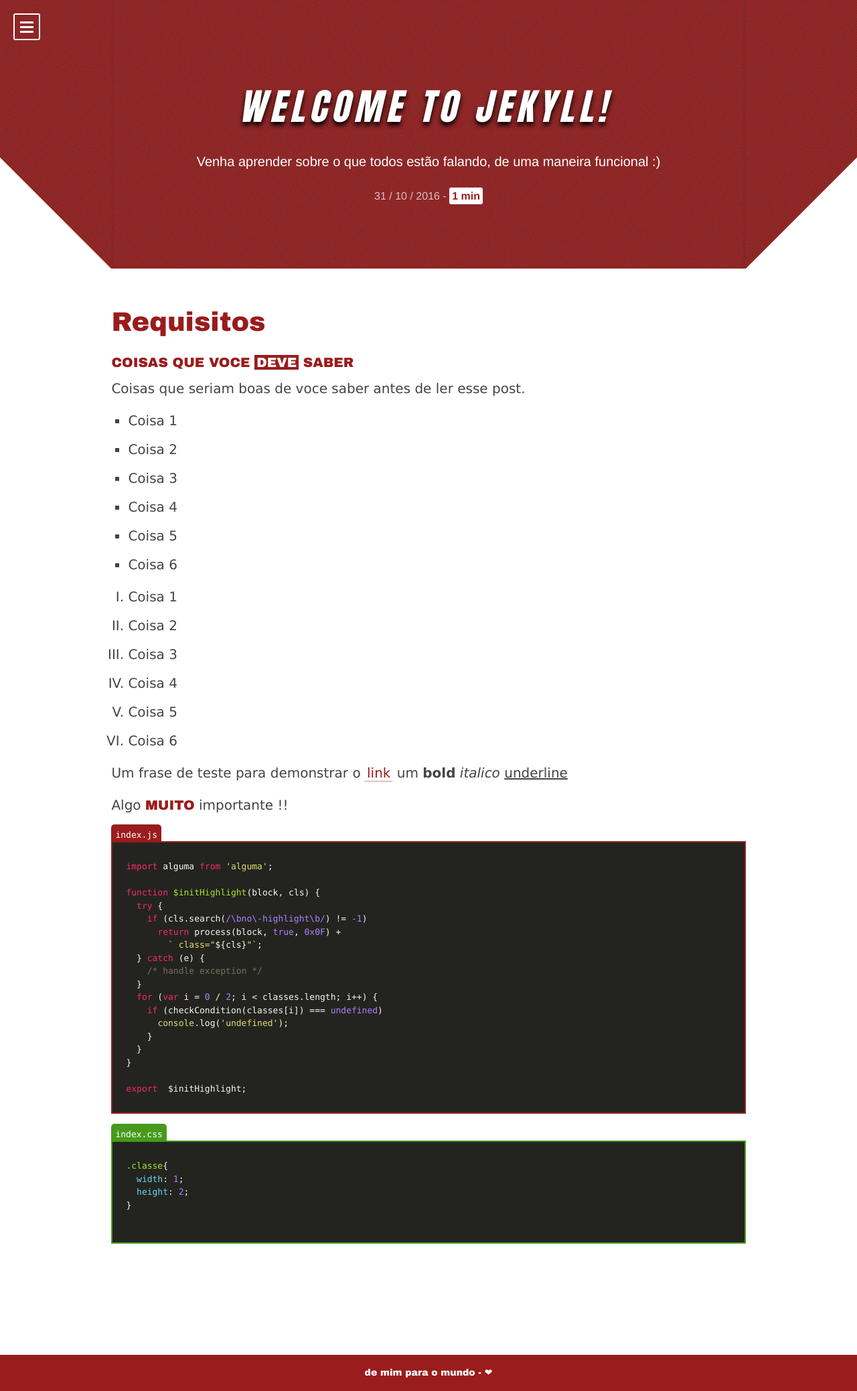
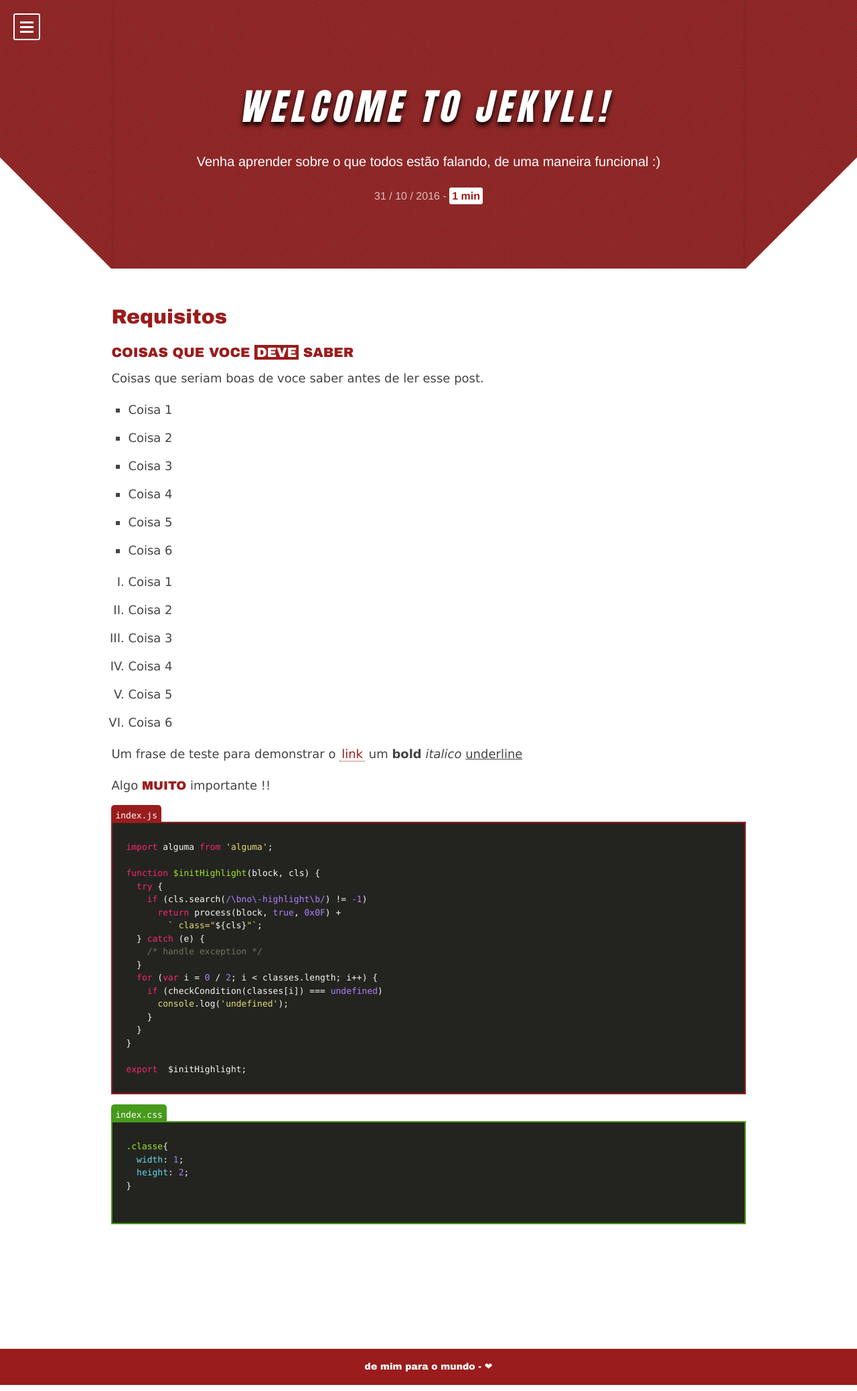
Before and after one commit to MathMesquita/mathmesquita.github.io, a Jekyll site: the page built from _posts/2016-10-30-welcome-to-jekyll.markdown, in a window 1280 px wide. Shown: the whole page at 67% size. Built offline with Jekyll 4.4.1, drawn with Linux system fonts in a browser that asks for light colours; comment, search, counter and statistics services are not loaded.

Commit message:
modificações no layout, adição de open graph

```diff
--- a/_config.yml
+++ b/_config.yml
@@ -14,7 +14,7 @@
 # You can create any custom variable you would like, and they will be accessible
 # in the templates via {{ site.myvariable }}.
 title: <MatheusMesquita />
-email: oi@mathmesquita.me
+email: matheusmesquita.168@gmail.com
 description: > # this means to ignore newlines until "baseurl:"
   Blog sobre desenvolvimento front-end
 baseurl: "" # the subpath of your site, e.g. /blog
@@ -25,6 +25,8 @@
 facebook_username: mathmesquita.168
 skype_username: matheus.mesquita168
 
+google_analytics: UA-89942554-1
+
 # Build settings
 markdown: kramdown
 theme: minima
--- a/_includes/head.html
+++ b/_includes/head.html
@@ -5,10 +5,40 @@
 
 
   <title>{% if page.title %}{{ page.title | escape }}{% else %}{{ site.title | escape }}{% endif %}</title>
-  <meta name="description" content="{{ page.excerpt | default: site.description | strip_html | normalize_whitespace | truncate: 160 | escape }}">
+  <meta name="description" content="{{ page.resume | default: site.description | strip_html | normalize_whitespace | truncate: 160 | escape }}">
   <meta name="viewport" content="width=device-width, initial-scale=1, minimum-scale=1.0, maximum-scale=1.5">
+  <meta name="title" content="{{ page.title | default: site.title}}" />
+
+  <!-- Social: Twitter -->
+  <!-- <meta name="twitter:card" content="summary_large_image">
+  <meta name="twitter:site" content="@willian_justen">
+  <meta name="twitter:title" content="{% if page.title %}{{ page.title }}{% else %}{{ site.title }}{% endif %}">
+  <meta name="twitter:description" content="{% if page.description %}{{ page.description | strip_html | strip_newlines | truncate: 160 }}{% else %}{{ site.description }}{% endif %}">
+  {% if page.image %}
+  <meta property="twitter:image:src" content="{{ site.url }}{{page.image }}">
+  {% else %}
+  <meta property="twitter:image:src" content="{{ "/assets/img/blog-image.png" | prepend: site.baseurl | prepend: site.url }}">
+  {% endif %} -->
+
+  <!-- Social: Facebook / Open Graph -->
+  <meta property="fb:admins" content="1611244354" />
+  <meta property="og:locale" content="pt_BR" />
+  <meta property="og:url" content="{{ page.url | prepend: site.url }}">
+  <meta property="og:title" content="{{ page.title | default: site.title}}">
+  {% if page.image %}
+  <meta property="og:image" content="{{ site.url }}{{page.image }}">
+  {% else %}
+  <meta property="og:image" content="{{ "/assets/img/blog-image.png" | prepend: site.baseurl | prepend: site.url }}">
+  {% endif %}
+  <meta property="og:description" content="{{ page.resume | default: page.description }}">
+  <meta property="og:site_name" content="{{ site.title }}">
+  <meta property="og:type" content="{% if page.topic %}{{ 'article' }}{% else %}{{ 'website' }}{% endif %}" />
 
   {% if page.topic %}
+    <meta property="article:author" content="Matheus Mesquita" />
+    <meta property="article:section" content="{{ page.topic }}" />
+    <meta property="article:tags" content="{{ page.tags }}" />
+    <meta property="article:published_time" content="{{ page.date | date: '%Y-%m-%d' }}" />
     <link rel="stylesheet" href="/assets/libs/styles/monokai-sublime.css" />
   {% endif %}
 
--- a/_layouts/default.html
+++ b/_layouts/default.html
@@ -4,7 +4,6 @@
   {% include head.html %}
 
   <body>
-
     {% include header.html %}
 
     <main id='main'>
--- /dev/null
+++ b/_sass/canvas.sass
@@ -0,0 +1,90 @@
+
+$color:#de7000
+$otherColor:#fff
+
+#toggleHeader
+
+   ~ label
+      border: 2px solid $otherColor
+
+      .menu
+         background-color: $otherColor
+         &::after, &::before
+            background-color: $otherColor
+
+      &._invert
+         border-color: $color
+         .menu
+            background-color: $color
+            &::after, &::before
+               background-color: $color
+
+      &:hover .menu
+         background-color: transparent
+
+   &:checked ~ label
+      background-color: $otherColor
+      border-color: $color
+
+      .menu
+         background-color: transparent
+         &::after
+            background-color: $color
+         &::before
+            background-color: $color
+
+      &._invert
+         background-color: $color
+         .menu::after, .menu::before
+            background-color: $otherColor
+
+
+   &:checked ~ header
+      filter: drop-shadow(0px 0px 10px $color)
+
+body > header
+   box-shadow: inset 0px 0px 15px 2px $color
+
+main
+
+   header
+      background-color: $color
+      color: $otherColor
+
+      span
+         color: transparentize($otherColor, 0.3)
+         > span
+            background-color: $otherColor
+            color: $color
+
+   article
+
+      > h3
+         color: $color
+
+      > h4
+         color: $color
+
+      > h3, > h4
+         span.important
+            background-color: $color
+            color: $otherColor
+
+      > p, > p > span, > ul, > ol
+         color: #444
+
+      p > a
+         color: $color
+         border-bottom: dotted 1px $color
+         &:hover
+            background-color: $color
+            color: $otherColor
+         &:active
+            background-color: darken($color, 10%)
+
+      p span.important
+         color: $color
+
+   footer
+      background-color: $color
+      color: $otherColor
--- a/_sass/post.sass
+++ b/_sass/post.sass
@@ -285,7 +285,7 @@
       padding: 50px 20px
 
       > h3
-         font-size: 40px
+         font-size: 30px
          font-family: "Arial Black", "Arial Bold", Gadget, sans-serif
          line-height: 1.5
          margin-bottom: 15px
@@ -303,8 +303,8 @@
 
       > p, > p > span, > ul, > ol
          font-family: Verdana, Geneva, sans-serif
-         line-height: 1.4
-         font-size: 20px
+         line-height: 1.5
+         font-size: 18px
 
       > p, > ul, > ol
          margin-bottom: 20px
@@ -346,6 +346,7 @@
       position: relative
       font-family: "Lucida Console", Monaco, monospace
       margin-top: 40px
+      margin-bottom: 20px
       font-size: 13px
       line-height: 1.5
       .file-name
@@ -368,6 +369,12 @@
          border: 2px solid #479a1c
          .file-name
             background-color: #479a1c
+            color: #fff
+
+      &.html
+         border: 2px solid #a62a7d
+         .file-name
+            background-color: #a62a7d
             color: #fff
 
    footer
--- a/_sass/style.sass
+++ b/_sass/style.sass
@@ -365,6 +365,28 @@
             background-color: $css
             color: #fff
 
+   $canvas: #de7000
+   section.canvas
+      border: 1px solid transparentize($canvas, 0.8)
+      &:hover
+         box-shadow: 0px 0px 10px -2px transparentize($canvas, 0.6)
+      .topic
+         background: $canvas
+         &::after
+            border-bottom: 13px solid lighten($canvas, 30%)
+         &::before
+            border-bottom: 13px solid lighten($canvas, 30%)
+      h3
+         color: $canvas
+      p
+         color: darken($canvas, 30%)
+      .tags a
+         border-bottom: 1px dashed $canvas
+         color: $canvas
+         &:hover
+            background-color: $canvas
+            color: #fff
+
 @media (max-width: 660px)
    body > header
       width: 100%
--- /dev/null
+++ b/css/canvas.scss
@@ -0,0 +1,3 @@
+---
+---
+@import "canvas";
```
Also changed, not shown: assets/bg.jpg, assets/bg.png (added), assets/bg2.jpg (added), assets/libs/highlight.pack.js.
